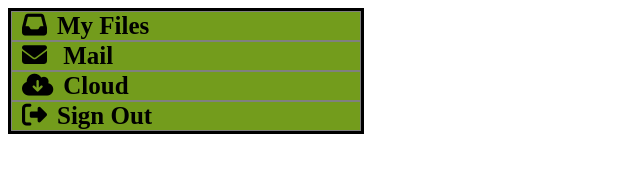
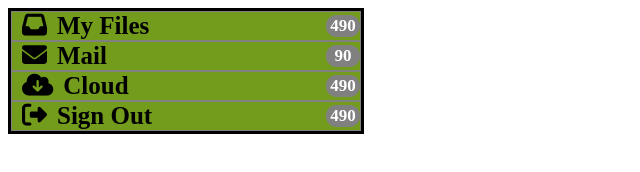
Before and after one commit to ryanbarroncode/4.1-accordian, a plain HTML site: page index.html in a window 1280 px wide. Shown: the whole page, without its empty margins (0-640 px from the left). Drawn offline with nearby package versions, Linux system fonts and the light colour scheme.

Commit message:
going home

```diff
--- a/app/styles/main.scss
+++ b/app/styles/main.scss
@@ -80,3 +80,16 @@ a{
   padding-left: 10px;
   padding-right: 10px;
 }
+
+.numbers-main{
+  color: white;
+  position: relative;
+  float: right;
+  border: 1px solid grey;
+  border-radius: 10px;
+  top: 3px;
+  background-color: grey;
+  width: 32px;
+  text-align: center;
+  font-size: 17px;
+}
--- a/index.html
+++ b/index.html
@@ -12,7 +12,7 @@
         <div class="row">
 
             <div class="section">
-              <h1><i class="fa fa-inbox" aria-hidden="true"></i>My Files</h1>
+              <h1><i class="fa fa-inbox" aria-hidden="true"></i>My Files<span class="numbers-main">490</span></h1>
                 <ul>
                   <a href="#"><li><span class="numbers-count">01</span> dropbox <span class="numbers-quantity">490</span></li></a>
                   <a href="#"><li><span class="numbers-count">02</span> Skydrive <span class="numbers-quantity"> 021</span></li></a>
@@ -23,8 +23,7 @@
             </div>
 
             <div class="section">
-              <h1><i class="fa fa-envelope" aria-hidden="true"></i>
-Mail</h1>
+              <h1><i class="fa fa-envelope" aria-hidden="true"></i>Mail<span class="numbers-main">90</span></h1>
               <ul>
                 <a href="#"><li><span class="numbers-count">01</span> Inbox <span class="numbers-quantity">001</span></li></a>
                 <a href="#"><li><span class="numbers-count">02</span> Outbox <span class="numbers-quantity">001</span></li></a>
@@ -35,7 +34,7 @@ Mail</h1>
             </div>
 
             <div class="section">
-              <h1><i class="fa fa-cloud-download" aria-hidden="true"></i>Cloud</h1>
+              <h1><i class="fa fa-cloud-download" aria-hidden="true"></i>Cloud<span class="numbers-main">490</span></h1>
               <ul>
                 <a href="#"> <li><span class="numbers-count">01</span> Connect <span class="numbers-quantity">001</span></li></a>
                 <a href="#"> <li><span class="numbers-count">02</span> Profile <span class="numbers-quantity">001</span></li></a>
@@ -47,10 +46,10 @@ Mail</h1>
             </div>
 
             <div class="section">
-              <h1><i class="fa fa-sign-out" aria-hidden="true"></i>Sign Out</h1>
+              <h1><i class="fa fa-sign-out" aria-hidden="true"></i>Sign Out<span class="numbers-main">490</span></h1>
               <ul>
                 <a href="#"> <li><span class="numbers-count">01</span> Log Out <span class="numbers-quantity">001</span></li></a>
-              <a href="#">  <li><span class="numbers-count">02</span> Account Settings <span class="numbers-quantity">001</span></li></a>
+              <a href="#">  <li><span class="numbers-count">02</span> Account Settings <span class="numbers-quantity">1</span></li></a>
               </ul>
             </div>
 
```
Also changed, not shown: app/styles/main.css, 1 other file.
